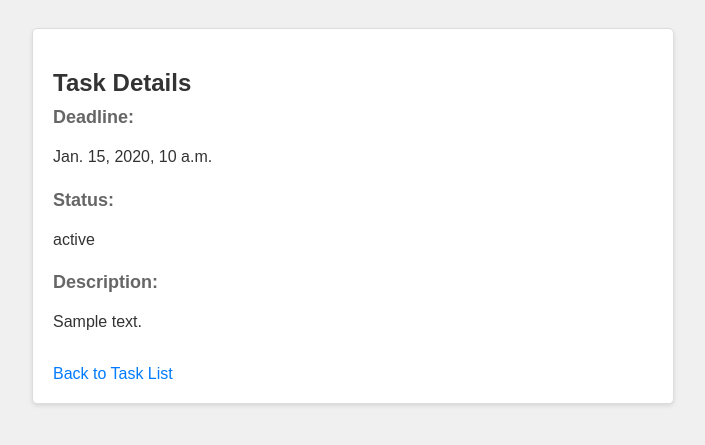
After one commit to azamatclb/arzygulov_azamat_52, a Django app: template webapp/templates/view_detail.html in a window 1280 px wide. The commit adds this page. Shown: the top 445 px of the page, without its empty margins (287-992 px from the left). Run offline with Django 5.2, Linux system fonts and the light colour scheme; the template is opened without the code that fills it: most values are stand-ins (such as "Sample title", 1, 10 or a date in 2020).

Commit message:
Создал шаблоны create_task.html, index.html, view_detail.html Написыл функции index, create_task, task_detail

```diff
--- /dev/null
+++ b/webapp/templates/view_detail.html
@@ -0,0 +1,70 @@
+<!DOCTYPE html>
+<html lang="en">
+<head>
+    <meta charset="UTF-8">
+    <meta name="viewport" content="width=device-width, initial-scale=1.0">
+    <title>Task Details</title>
+    <style>
+        body {
+            font-family: Arial, sans-serif;
+            background-color: #f0f0f0;
+            padding: 20px;
+        }
+
+        .task-details {
+            background-color: #ffffff;
+            border: 1px solid #dddddd;
+            padding: 20px;
+            border-radius: 5px;
+            box-shadow: 0 2px 4px rgba(0, 0, 0, 0.1);
+            max-width: 600px;
+            margin: 0 auto;
+        }
+
+        .task-details h2 {
+            font-size: 24px;
+            margin-bottom: 10px;
+            color: #333333;
+        }
+
+        .task-details h4 {
+            margin-top: 0;
+            margin-bottom: 5px;
+            font-size: 18px;
+            color: #666666;
+        }
+
+        .task-details p {
+            margin-bottom: 20px;
+            line-height: 1.6;
+            color: #333333;
+        }
+
+        .back-link {
+            display: inline-block;
+            margin-top: 10px;
+            color: #007bff;
+            text-decoration: none;
+        }
+
+        .back-link:hover {
+            text-decoration: underline;
+        }
+    </style>
+</head>
+<body>
+    <div class="task-details">
+        <h2>Task Details</h2>
+        <h4>Deadline:</h4>
+        <p>{{ task.deadline }}</p>
+
+        <h4>Status:</h4>
+        <p>{{ task.status }}</p>
+
+        <h4>Description:</h4>
+        <p>{{ task.description }}</p>
+
+        <a href="/" class="back-link">Back to Task List</a>
+    </div>
+</body>
+</html>
```
Also changed, not shown: webapp/templates/create_task.html (added, +35 -0 lines), webapp/templates/index.html (+35 -8 lines), webapp/urls.py (+9 -0 lines), webapp/views.py (+23 -2 lines).
